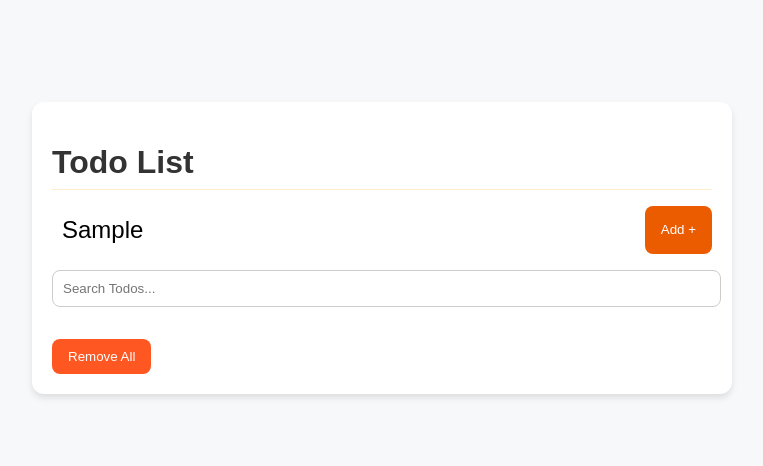
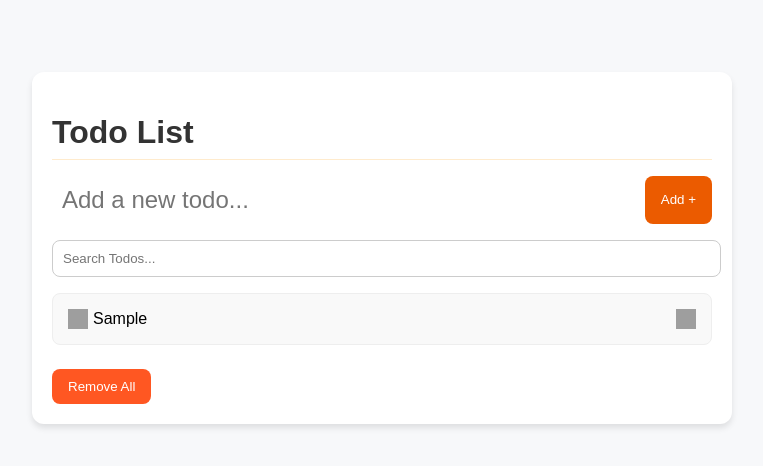
Before and after one commit to ashkanjaycob/TodoApp, a plain HTML site: page index.html in a window 1280 px wide. Both pictures are taken after typing "Sample" into the empty fields and a click on the button "Add +". Shown: the whole page, without its empty margins (258-1021 px from the left). Drawn offline with Linux system fonts and the light colour scheme; grey boxes are pictures that could not be loaded.

Commit message:
Added Logic Of Todo App

```diff
--- a/index.html
+++ b/index.html
@@ -3,7 +3,8 @@
   <head>
     <meta charset="UTF-8" />
     <meta name="viewport" content="width=device-width, initial-scale=1.0" />
-    <link rel="stylesheet" href="style.css">
+    <script src="script.js" defer></script>
+    <link rel="stylesheet" href="style.css" />
     <title>Todo App</title>
   </head>
   <body>
@@ -19,9 +20,9 @@
         <input type="text" id="search-todo" placeholder="Search Todos..." />
       </div>
 
-      <ul id="todo-list">
-        <button class="remove-all" id="clear-all">Remove All</button>
-      </ul>
+      <ul id="todo-list"></ul>
+      <button class="remove-all" id="clear-all">Remove All</button>
+
     </div>
   </body>
 </html>
--- /dev/null
+++ b/script.js
@@ -0,0 +1,79 @@
+document.addEventListener("DOMContentLoaded", () => {
+  const todoInput = document.getElementById("todo-input");
+  const addButton = document.getElementById("add-todo");
+  const todoList = document.getElementById("todo-list");
+  const clearAllButton = document.getElementById("clear-all");
+  const searchInput = document.getElementById("search-todo");
+
+  // Load todos from localStorage
+  const loadTodos = () => {
+    return JSON.parse(localStorage.getItem("todos")) || [];
+  };
+
+  const saveTodos = (todos) => {
+    localStorage.setItem("todos", JSON.stringify(todos));
+  };
+
+  const renderTodos = (todos) => {
+    todoList.innerHTML = "";
+    todos.forEach((todo, index) => {
+      const li = document.createElement("li");
+      li.className = todo.checked ? "checked" : "";
+      li.innerHTML = `
+          <button class="check-button" data-index="${index}">
+            <img src="https://img.icons8.com/color/48/000000/checkmark.png" alt="Check" />
+          </button>
+          <span>${todo.text}</span>
+          <button class="remove-button" data-index="${index}">
+            <img src="https://img.icons8.com/color/48/000000/delete-sign.png" alt="Remove" />
+          </button>
+        `;
+      todoList.appendChild(li);
+    });
+  };
+
+  addButton.addEventListener("click", () => {
+    const todos = loadTodos();
+    const text = todoInput.value.trim();
+    if (text) {
+      todos.push({ text, checked: false });
+      saveTodos(todos);
+      renderTodos(todos);
+      todoInput.value = "";
+    }
+  });
+
+  // Handle todo list actions
+  todoList.addEventListener("click", (event) => {
+    const todos = loadTodos();
+    const index = event.target.closest("button")?.dataset.index;
+
+    if (event.target.closest(".check-button")) {
+      todos[index].checked = !todos[index].checked;
+      saveTodos(todos);
+      renderTodos(todos);
+    }
+
+    if (event.target.closest(".remove-button")) {
+      todos.splice(index, 1);
+      saveTodos(todos);
+      renderTodos(todos);
+    }
+  });
+
+  clearAllButton.addEventListener("click", () => {
+    saveTodos([]);
+    renderTodos([]);
+  });
+
+  searchInput.addEventListener("input", () => {
+    const query = searchInput.value.toLowerCase();
+    const todos = loadTodos();
+    const filteredTodos = todos.filter((todo) =>
+      todo.text.toLowerCase().includes(query)
+    );
+    renderTodos(filteredTodos);
+  });
+
+  renderTodos(loadTodos());
+});
```
